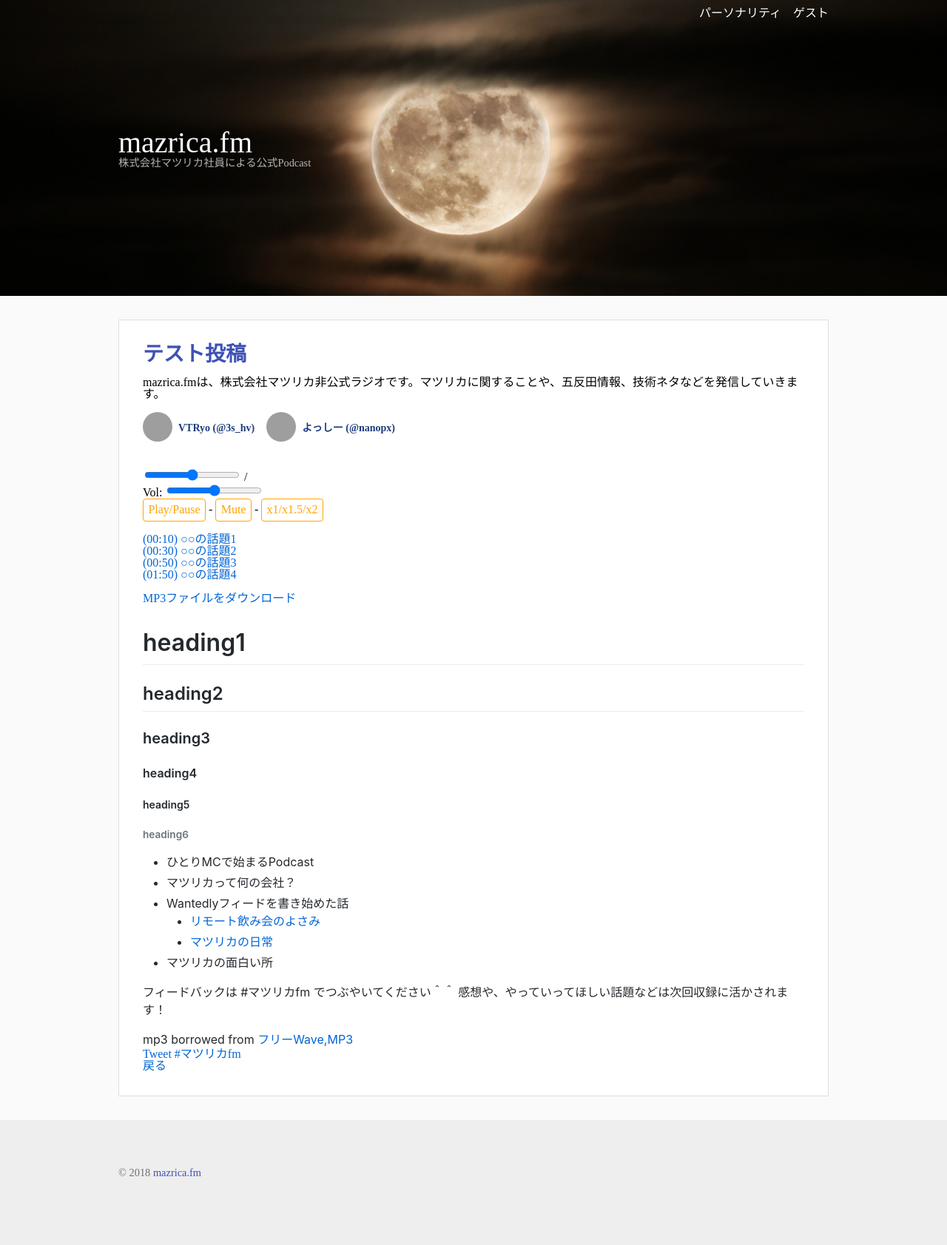
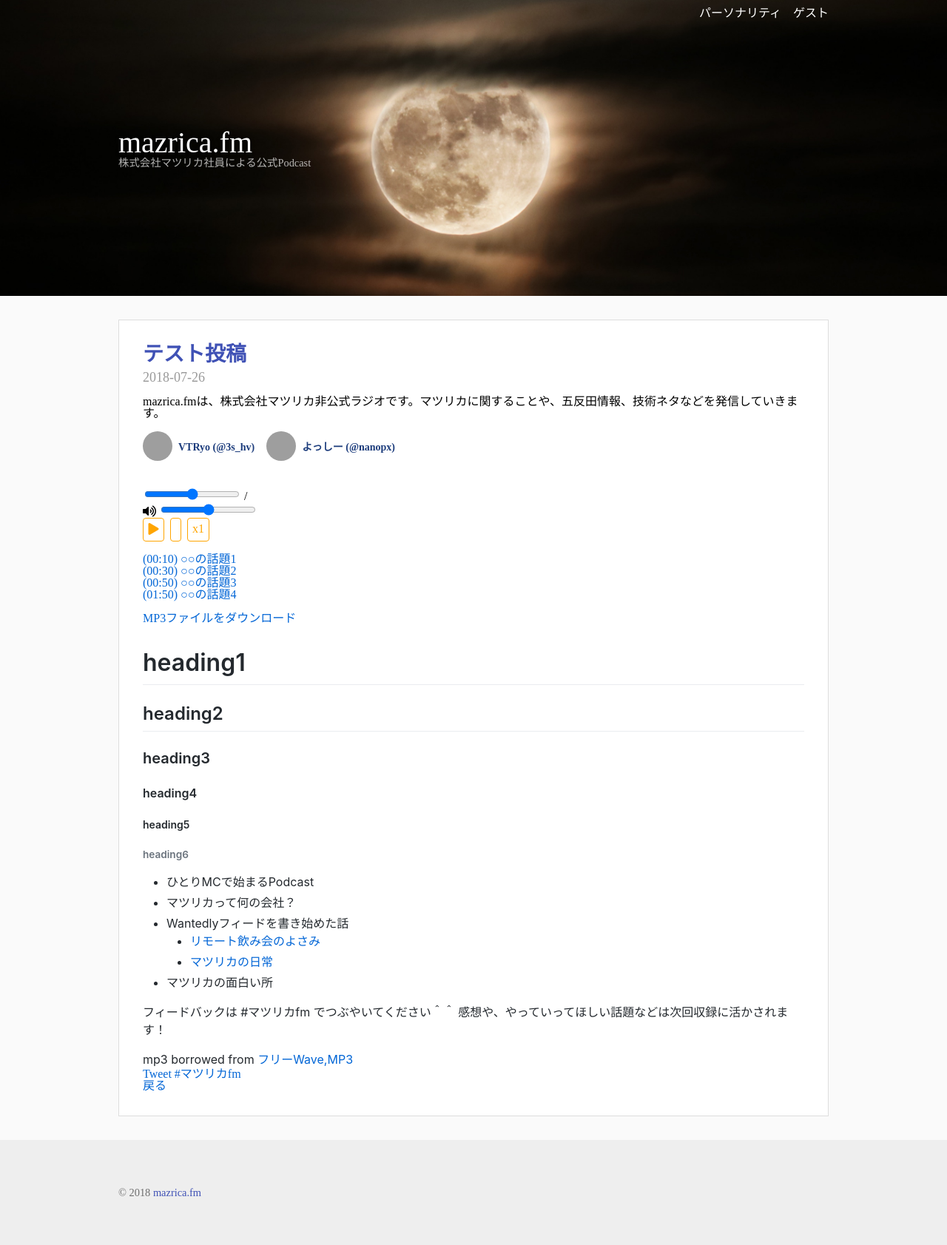
Before and after one commit to mazricafm/mazricafm.github.io, a Jekyll site: the page built from _posts/2018-07-26-test.md, in a window 1280 px wide. Shown: the whole page at 74% size. Built offline with Jekyll 4.4.1, drawn with Linux system fonts in a browser that asks for light colours; nearby versions of some CDN libraries; comment, search, counter and statistics services are not loaded; before the commit the page ends 1656 px from its top, so only the background shows below that; grey boxes are pictures that could not be loaded.

Commit message:
Add icons and toggle player icons by player state

```diff
--- a/_includes/head.html
+++ b/_includes/head.html
@@ -14,5 +14,6 @@
   <meta property="og:type" content="blog" />
   <meta property="og:url" content="{{ site.url }}{{ page.url }}" />
   <link rel="alternate" type="application/rss+xml" href="{{ site.url }}/feed.xml" />
+  <link rel="stylesheet" href="https://use.fontawesome.com/releases/v5.5.0/css/all.css" integrity="sha384-B4dIYHKNBt8Bc12p+WXckhzcICo0wtJAoU8YZTY5qE0Id1GSseTk6S+L3BlXeVIU" crossorigin="anonymous">
   <link rel="stylesheet" href="/css/main.css" />
 </head>
--- a/_includes/player.html
+++ b/_includes/player.html
@@ -1,17 +1,17 @@
 <div class="player">
-  <div>
+  <div class="player-control-slider">
     <input type="range" class="amplitude-song-slider" amplitude-main-song-slider="true" step=".1"/>
     <span class="amplitude-current-time" amplitude-main-current-time="true"></span>/<span class="amplitude-duration-time" amplitude-main-duration-time="true"></span>
   </div>
 
-  <div>
-    Vol: <input type="range" class="amplitude-volume-slider" />
+  <div class="player-control-volume">
+    <i class="fas fa-volume-up"></i> <input type="range" class="amplitude-volume-slider" />
   </div>
 
-  <div>
-    <a class="button amplitude-play-pause amplitude-paused" amplitude-song-index="0">Play/Pause</a> -
-    <a class="button amplitude-mute">Mute</a> -
-    <a class="button amplitude-playback-speed">x1/x1.5/x2</a>
+  <div class="player-control-buttons">
+    <a class="button amplitude-play-pause amplitude-paused" amplitude-song-index="0"></a>
+    <a class="button amplitude-mute"></a>
+    <a class="button amplitude-playback-speed"></a>
   </div>
 
   <ol class="player-chapters">
--- a/_layouts/post.html
+++ b/_layouts/post.html
@@ -5,6 +5,7 @@
   <article class="post">
     <header class="post-header">
       <h1>{{ page.title }}</h1>
+      <div class="post-header-note">{{ page.date | date: '%Y-%m-%d' }}</div>
     </header>
 
     <section class="post-content">
@@ -62,9 +63,9 @@
       "songs": [
         {
           "name": "{{ page.title }}",
-          "artist": "Artist Name",
-          "album": "Album Name",
           "url": "{{ page.audio }}",
+          // "artist": "Artist Name",
+          // "album": "Album Name",
           // "cover_art_url": "/cover/art/url.jpg"
         },
       ]
--- a/css/blocks/_player.scss
+++ b/css/blocks/_player.scss
@@ -1,4 +1,72 @@
 .player {
+  &-control {
+    &-buttons {
+      @include flex;
+
+      a {
+        margin-left: 8px;
+
+        &:first-child {
+          margin-left: 0;
+        }
+      }
+    }
+  }
+
+  .amplitude-play-pause {
+    text-decoration: none;
+    font-size: 16px;
+    display: block;
+
+    &.amplitude-paused:before {
+      content: "\f04b";
+      font-family: "Font Awesome 5 Free";
+      font-weight: 900;
+    }
+
+    &.amplitude-playing:before {
+      content: "\f04c";
+      font-family: "Font Awesome 5 Free";
+      font-weight: 900;
+    }
+  }
+
+  .amplitude-mute {
+    text-decoration: none;
+    font-size: 16px;
+    display: block;
+
+    &.amplitude-muted:before {
+      content: "\f028";
+      font-family: "Font Awesome 5 Free";
+      font-weight: 900;
+    }
+
+    &.amplitude-not-muted:before {
+      content: "\f6a9";
+      font-family: "Font Awesome 5 Free";
+      font-weight: 900;
+    }
+  }
+
+  .amplitude-playback-speed {
+    text-decoration: none;
+    font-size: 16px;
+    display: block;
+
+    &:before {
+      content: "x1";
+    }
+
+    &.amplitude-playback-speed-15:before {
+      content: "x1.5";
+    }
+
+    &.amplitude-playback-speed-20:before {
+      content: "x2.0";
+    }
+  }
+
   &-chapters {
     margin-top: 16px;
   }
--- a/css/pages/_post.scss
+++ b/css/pages/_post.scss
@@ -5,9 +5,17 @@
   padding: 32px;
 
   &-header {
-    color: $color-sub;
-    font-size: 28px;
-    font-weight: bold;
+    h1 {
+      color: $color-sub;
+      font-size: 28px;
+      font-weight: bold;
+    }
+
+    &-note {
+      margin-top: 8px;
+      font-size: 18px;
+      color: #999;
+    }
   }
 
   &-participants {
```
